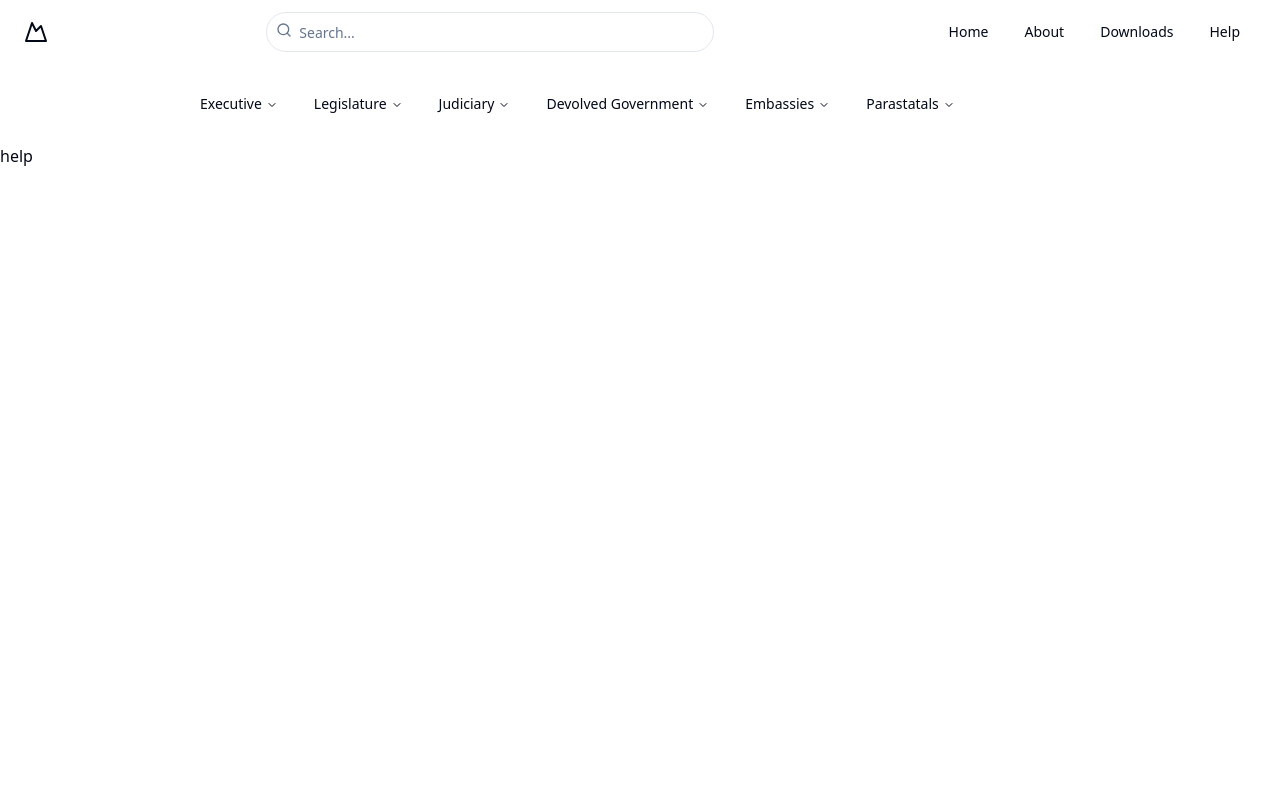
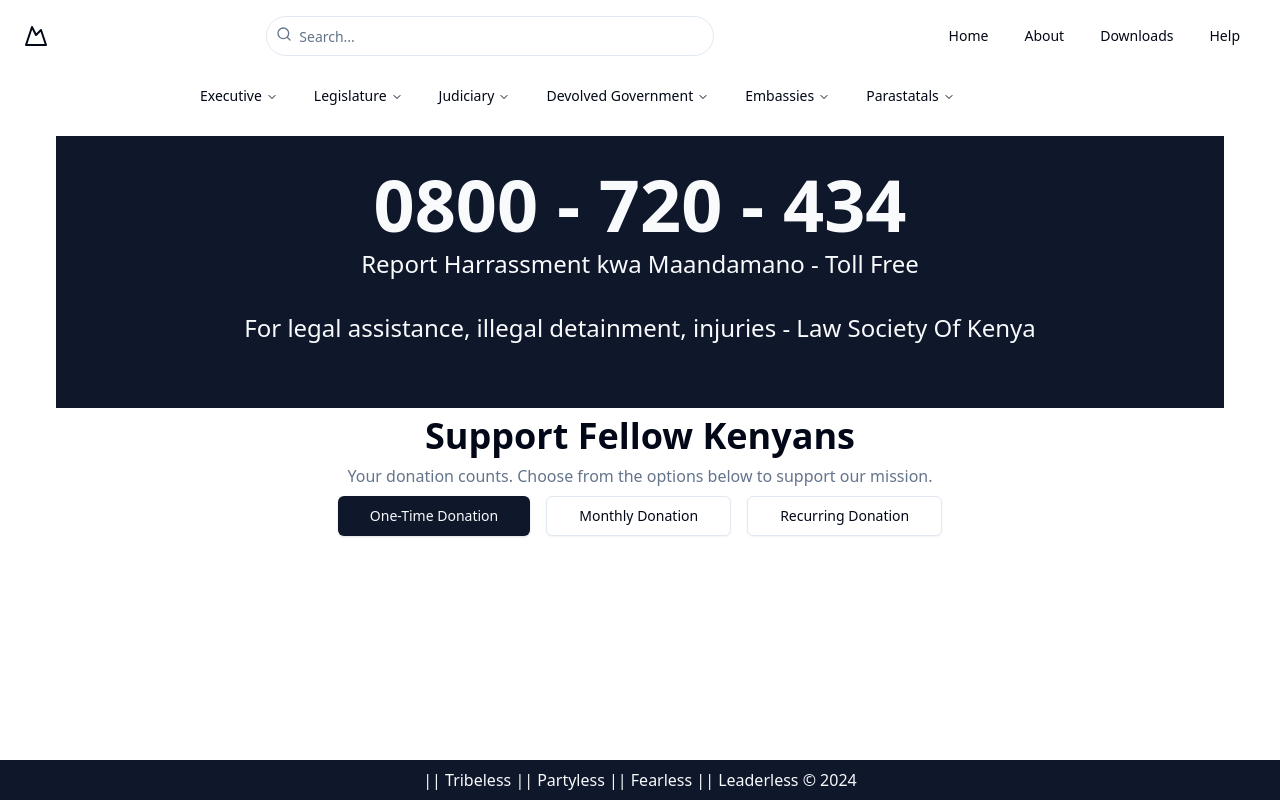
Before and after one commit to kellymweu/mwakenya, a Next.js app in the folder frontend/: page /help in a window 1280 px wide. Shown: the top 800 px of the page. Built offline with nearby package versions, Linux system fonts and the light colour scheme.

Commit message:
implements frontend components

```diff
--- /dev/null
+++ b/frontend/app/Parastatals/page.jsx
@@ -0,0 +1,7 @@
+import React from "react";
+
+const page = () => {
+  return <div>page</div>;
+};
+
+export default page;
--- a/frontend/app/help/page.jsx
+++ b/frontend/app/help/page.jsx
@@ -1,7 +1,10 @@
+import HelpComponent from "@/components/Help";
 import React from "react";
 
 const help = () => {
-  return <div>help</div>;
+  return (
+    <main><HelpComponent/></main>
+  )
 };
 
 export default help;
--- a/frontend/app/layout.jsx
+++ b/frontend/app/layout.jsx
@@ -2,6 +2,7 @@ import { Inter } from "next/font/google";
 import "./globals.css";
 import Header from "@/components/Header";
 import Navbar from "@/components/Navbar";
+import Footer from "@/components/Footer";
 
 export const metadata = {
   title: "Mwakenya 254",
@@ -15,6 +16,7 @@ export default function RootLayout({ children }) {
         <Header />
         <Navbar />
         {children}
+        <Footer />
       </body>
     </html>
   );
--- a/frontend/components/About.jsx
+++ b/frontend/components/About.jsx
@@ -2,7 +2,7 @@ import Link from "next/link";
 
 export default function AboutComponent() {
   return (
-    <main className="container mx-auto px-4 md:px-6 py-12 md:py-24">
+    <main className="container mx-auto px-14 py-2">
       <div className="grid md:grid-cols-2 gap-8">
         <div className="space-y-6">
           <div>
@@ -26,13 +26,6 @@ export default function AboutComponent() {
               cutting-edge products that solve real-world problems and empower
               our clients to achieve their goals. From custom web applications
               to mobile apps, we have the expertise to bring your ideas to life.
-            </p>
-            <p className="text-muted-foreground">
-              Our company culture is built on collaboration, creativity, and a
-              relentless pursuit of excellence. We encourage our team to think
-              outside the box, take calculated risks, and continuously learn and
-              grow. This mindset has allowed us to stay at the forefront of the
-              industry and deliver exceptional results for our clients.
             </p>
           </div>
         </div>
--- /dev/null
+++ b/frontend/components/Footer.jsx
@@ -0,0 +1,11 @@
+export default function Footer() {
+  return (
+    <footer className="absolute w-full bottom-0 bg-primary py-2 text-center text-primary-foreground">
+      <div className="container">
+        <p className="text-md">
+          || Tribeless || Partyless || Fearless || Leaderless &copy; 2024
+        </p>
+      </div>
+    </footer>
+  );
+}
--- a/frontend/components/Header.jsx
+++ b/frontend/components/Header.jsx
@@ -10,7 +10,7 @@ import { Button } from "@/components/ui/button";
 
 export default function Header() {
   return (
-    <header className="flex h-16 w-full items-center justify-between px-4 md:px-6">
+    <header className="flex mt-4 w-full items-center justify-between px-4 md:px-6">
       {/* Icon and Logo */}
       <Link href="#" className="flex items-center" prefetch={false}>
         <MountainIcon className="h-6 w-6" />
@@ -31,7 +31,7 @@ export default function Header() {
           <NavigationMenuList>
             <NavigationMenuLink asChild>
               <Link
-                href="#"
+                href="/"
                 className="group inline-flex h-9 w-max items-center justify-center rounded-md bg-background px-4 py-2 text-sm font-medium transition-colors hover:bg-accent hover:text-accent-foreground focus:bg-accent focus:text-accent-foreground focus:outline-none disabled:pointer-events-none disabled:opacity-50 data-[active]:bg-accent/50 data-[state=open]:bg-accent/50"
                 prefetch={false}
               >
--- /dev/null
+++ b/frontend/components/Help.jsx
@@ -0,0 +1,59 @@
+import { Button } from "@/components/ui/button";
+import Link from "next/link";
+
+export default function HelpComponent() {
+  return (
+    <div className="w-full px-14">
+      <section className="bg-primary text-primary-foreground py-8">
+        <div className="container mx-auto px-4 md:px-6 text-center">
+          <h1 className="text-5xl md:text-7xl font-bold mb-2">
+            0800 - 720 - 434
+          </h1>
+          <p className="text-xl md:text-2xl mb-8">
+            Report Harrassment kwa Maandamano - Toll Free
+          </p>
+          <p className="text-xl md:text-2xl mb-8">
+            For legal assistance, illegal detainment, injuries - Law Society Of
+            Kenya
+          </p>
+        </div>
+      </section>
+      <section className="py-2">
+        <div className="container mx-auto px-4 md:px-6">
+          <div className="max-w-3xl mx-auto text-center space-y-2">
+            <h2 className="text-2xl md:text-4xl font-bold">
+              Support Fellow Kenyans
+            </h2>
+            <p className="text-muted-foreground">
+              Your donation counts. Choose from the options below to support our
+              mission.
+            </p>
+            <div className="flex flex-col md:flex-row items-center justify-center gap-4">
+              <Link
+                href="#"
+                className="inline-flex h-10 items-center justify-center rounded-md bg-primary px-8 text-sm font-medium text-primary-foreground shadow transition-colors hover:bg-primary/90 focus-visible:outline-none focus-visible:ring-1 focus-visible:ring-ring disabled:pointer-events-none disabled:opacity-50"
+                prefetch={false}
+              >
+                One-Time Donation
+              </Link>
+              <Link
+                href="#"
+                className="inline-flex h-10 items-center justify-center rounded-md border border-input bg-background px-8 text-sm font-medium shadow-sm transition-colors hover:bg-accent hover:text-accent-foreground focus-visible:outline-none focus-visible:ring-1 focus-visible:ring-ring disabled:pointer-events-none disabled:opacity-50"
+                prefetch={false}
+              >
+                Monthly Donation
+              </Link>
+              <Link
+                href="#"
+                className="inline-flex h-10 items-center justify-center rounded-md border border-input bg-background px-8 text-sm font-medium shadow-sm transition-colors hover:bg-accent hover:text-accent-foreground focus-visible:outline-none focus-visible:ring-1 focus-visible:ring-ring disabled:pointer-events-none disabled:opacity-50"
+                prefetch={false}
+              >
+                Recurring Donation
+              </Link>
+            </div>
+          </div>
+        </div>
+      </section>
+    </div>
+  );
+}
--- a/frontend/components/Navbar.jsx
+++ b/frontend/components/Navbar.jsx
@@ -26,7 +26,7 @@ import {
 
 export default function Navbar() {
   return (
-    <header className="ml-40 flex h-20 w-full shrink-0 items-center px-4 gap-4 justify-between md:px-6">
+    <header className="ml-40 flex h-20 w-full shrink-0 items-center px-4 justify-between md:px-6">
       <NavigationMenu className="hidden lg:flex">
         <NavigationMenuList>
           {/* Main Link 1 */}
```
Also changed, not shown: frontend/app/Devolved-Gov/page.jsx (added), frontend/app/Embassies/page.jsx (added), frontend/app/Judiciary/page.jsx (added), frontend/app/Legislature/page.jsx (added).
